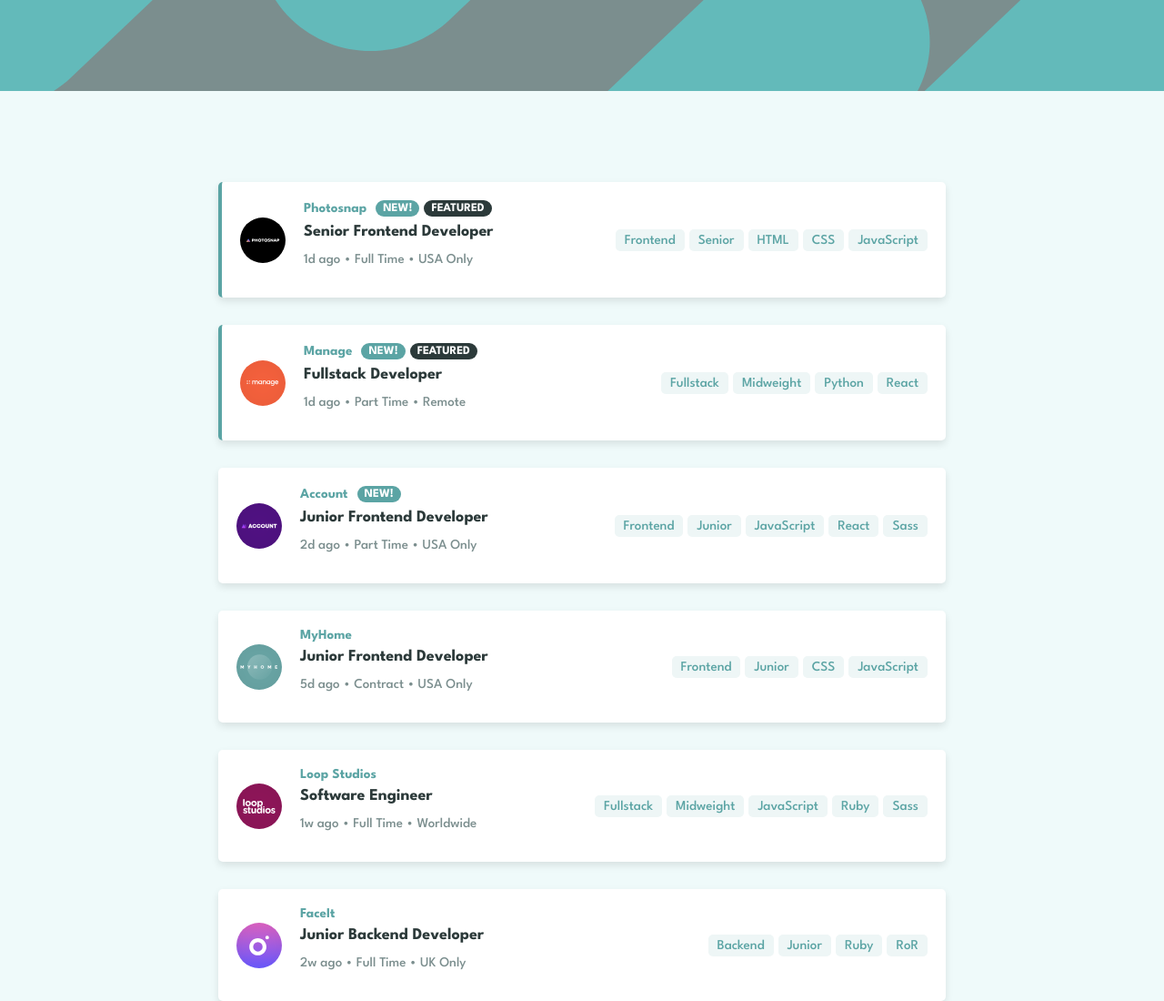
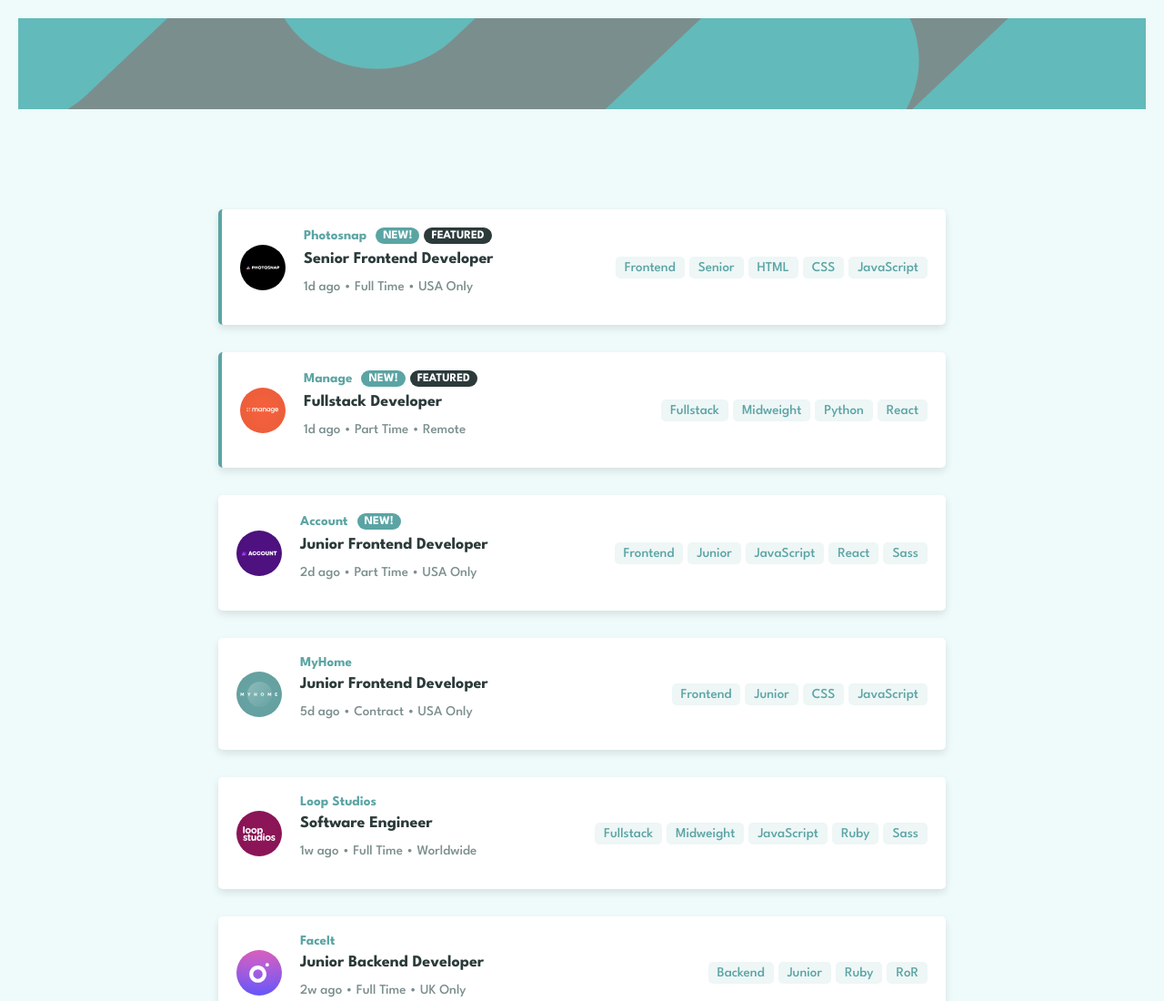
Before and after one commit to saurabhojha2410/Js-assignment, a plain HTML site: page index.html in a window 1280 px wide. Shown: the top 1100 px of the page at 91% size. Drawn offline with Linux system fonts and the light colour scheme.

Commit message:
changed css;

```diff
--- a/style.css
+++ b/style.css
@@ -1,24 +1,21 @@
 
 @import url('https://fonts.googleapis.com/css2?family=League+Spartan:wght@500;700&display=swap');
-
+html{
+font-size: 15px;
+}
 body {
   font-family: 'League Spartan', sans-serif;
   background-color: hsl(180, 52%, 96%);
   margin: 0;
   padding: 20px;
-  display: flex;
   justify-content: center;
 }
 .navbar {
-    position: fixed;
-    top: 0;
-    left: 0;
     width: 100%;
     height: 100px;
     background-image: url('./images/bg-header-desktop.svg');
     background-size: cover;
     background-position: center;
-    z-index: 10;
     background-color: hsl(180, 8%, 52%);
   }
 
@@ -42,7 +39,7 @@ body {
   flex-direction: column;
   align-items: center;
   width: 100%;
-  margin-top: 150px;
+  margin-top: 80px;
 }
 
 
@@ -66,6 +63,10 @@ body {
   color: hsl(180, 29%, 50%);
   cursor: pointer;
   font-weight: bold;
+  padding: .4rem;
+}
+.remove-filter:hover{
+  background-color: black;
 }
 
 .clear-btn {
```
